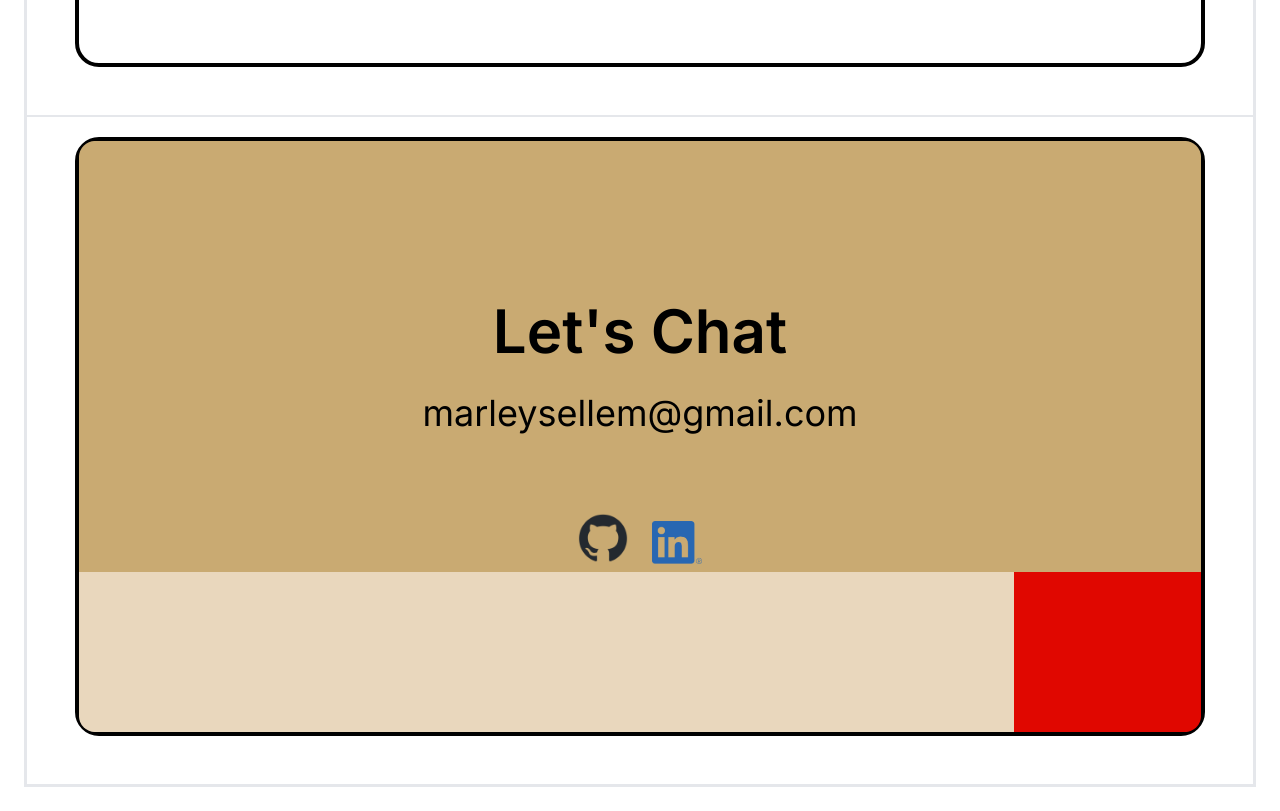
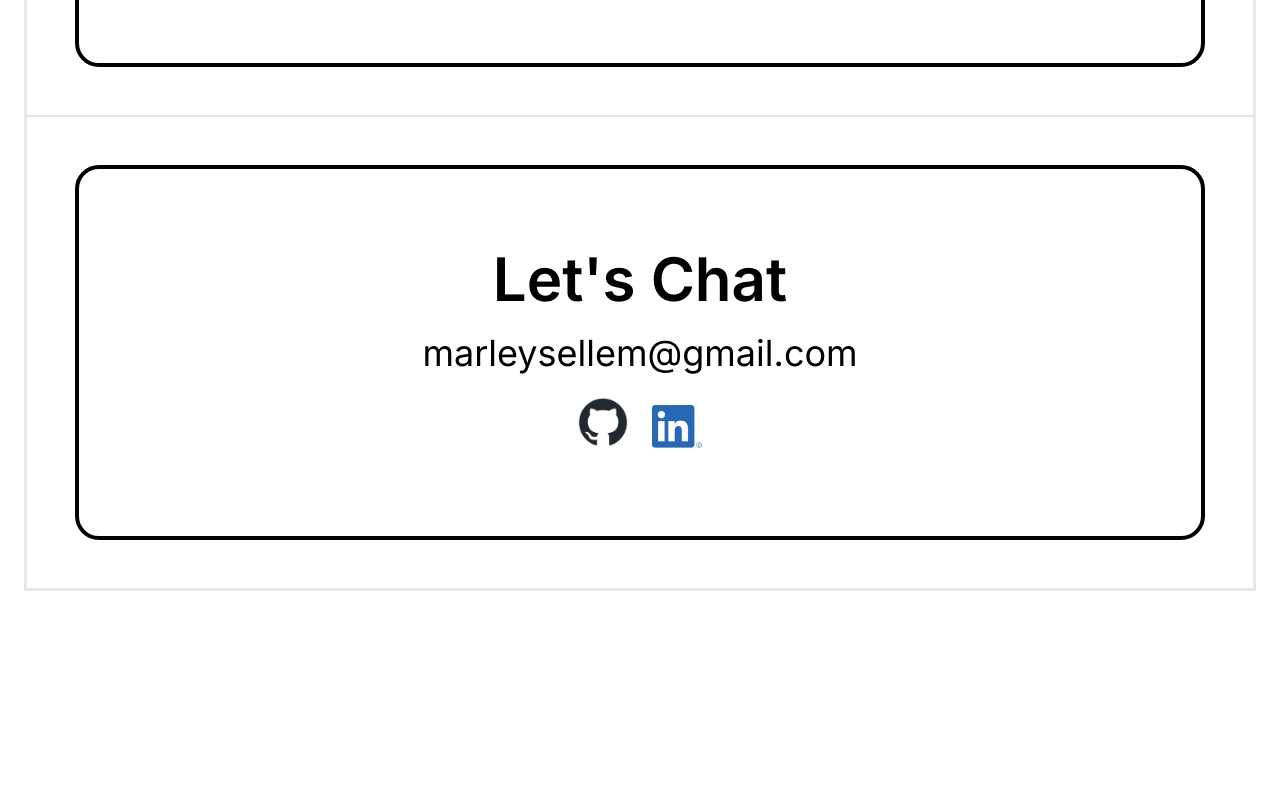
Before and after one commit to mzsellem/marleysz, a Next.js app: page / in a window 1280 px wide. Shown: the part 1860-2671 px from the top of the page. After the commit the page ends 2475 px from the top, so only its background shows below. Built offline with nearby package versions, Linux system fonts and the light colour scheme.

Commit message:
remove contact colors

```diff
--- a/app/contact/page.jsx
+++ b/app/contact/page.jsx
@@ -1,9 +1,9 @@
 export default function Contact() {
    return (
       <>
-         <div className="flex flex-col h-full border-4 border-black rounded-3xl m-12 mt-5">
-            <div className="flex justify-center flex-col flex-grow-0.75 bg-custom-dark-tan rounded-tl-2xl rounded-tr-2xl p-20 -space-y-12">
-               <p className="flex justify-center text-6xl font-semibold p-20">
+         <div className="flex flex-col h-full border-4 border-black rounded-3xl m-12 space-y-6 p-20">
+            <div className="flex justify-center flex-col space-y-6">
+               <p className="flex justify-center text-6xl font-semibold">
                   Let's Chat
                </p>
                <p className="flex justify-center text-4xl font-fine">
@@ -11,7 +11,7 @@ export default function Contact() {
                   marleysellem@gmail.com
                </p>
             </div>
-            <div className="flex justify-center space-x-6 bg-custom-dark-tan pb-2">
+            <div className="flex justify-center space-x-6 pb-2">
                <a href="https://github.com/mzsellem-GA">
                   <img
                      src="/github-mark.png"
@@ -32,10 +32,6 @@ export default function Contact() {
                   />
                </a>
             </div>
-            <div className="flex flex-row flex-grow-0.25">
-               <div className="flex w-5/6 bg-custom-tan rounded-bl-2xl justify-center items-center text-3xl font-medium"></div>
-               <div className="flex w-1/6 bg-custom-red rounded-br-2xl p-20"></div>
-            </div>
          </div>
       </>
    );
```
